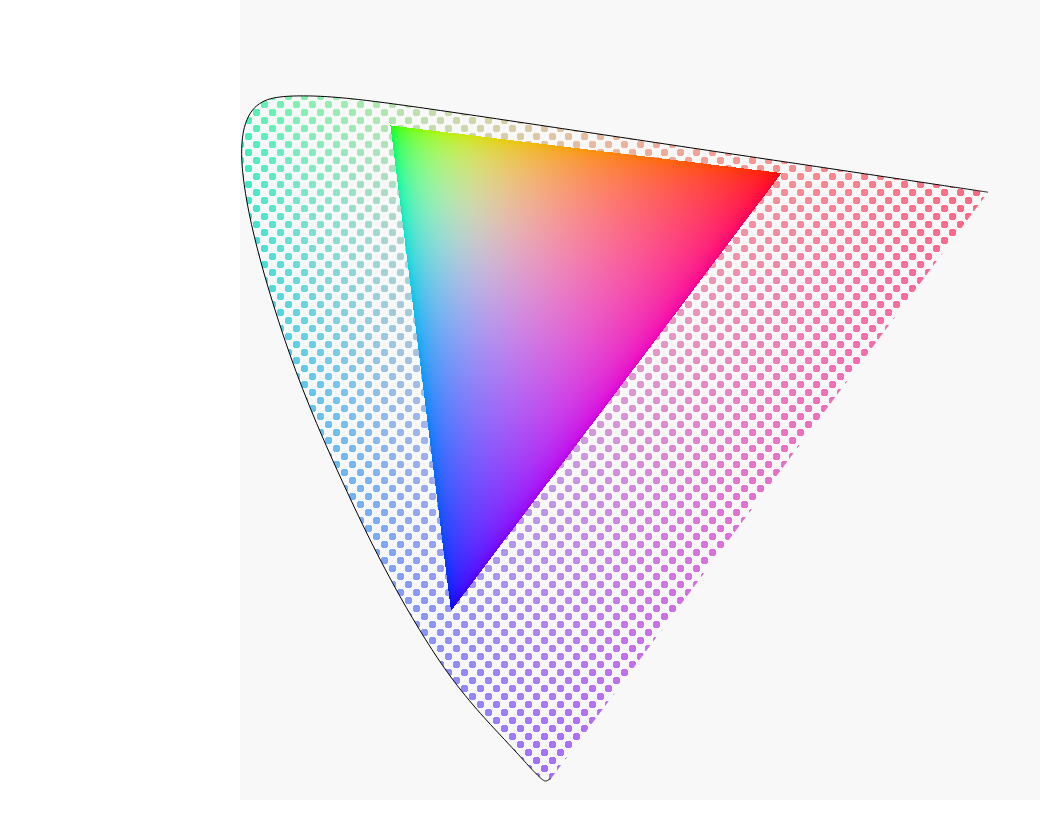
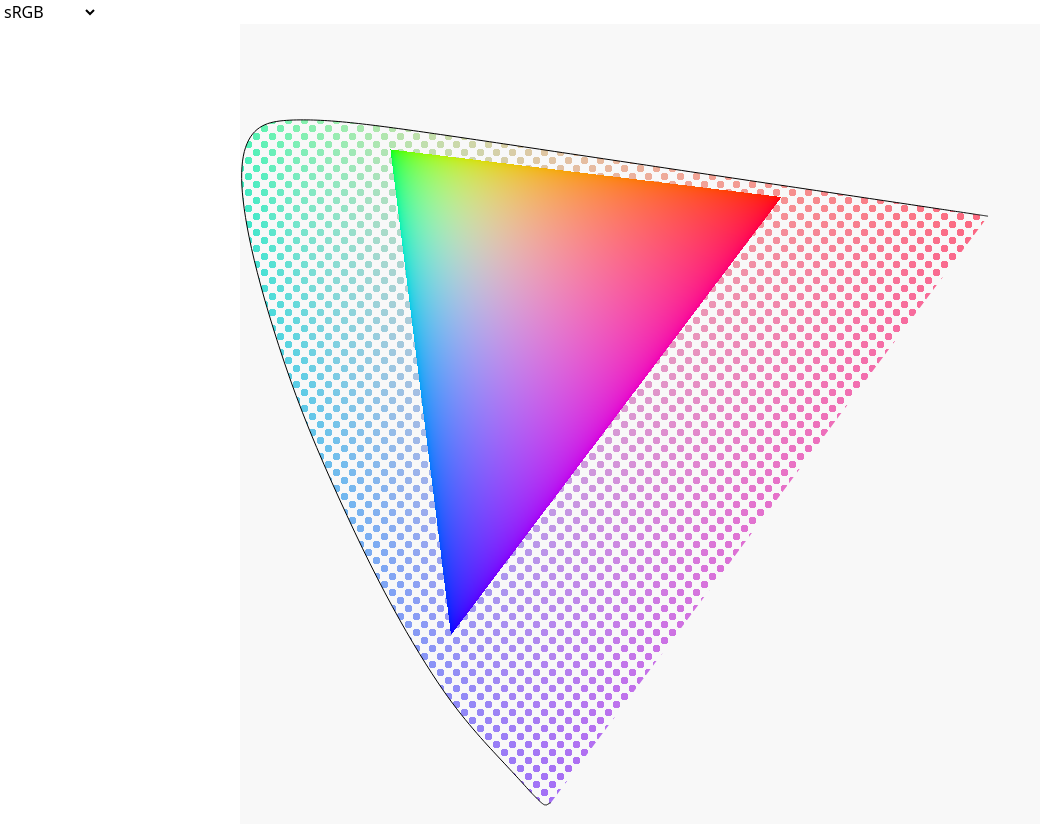
Before and after one commit to qnighy/color-experiment, a Next.js app: page / in a window 1280 px wide. Shown: the whole page, without its empty margins (0-1047 px from the left). Before the commit the page ends 800 px from the top, so only its background shows below. Built offline with nearby package versions, Linux system fonts and the light colour scheme.

Commit message:
Add display-p3 support

```diff
--- a/app/ChromatDiagram.tsx
+++ b/app/ChromatDiagram.tsx
@@ -1,12 +1,34 @@
 "use client";
 
-import { ReactElement, useEffect, useRef } from "react";
+import { ReactElement, useEffect, useRef, useState } from "react";
 import { cmf } from "./cmf";
 import { useElementSize } from "./useElementSize";
 import { usePixelDensity } from "./usePixelDensity";
-import { ChromatUV, ColorLSRGB, ColorXYZ, uvFromXYZ, xyzFromLsrgb, xyzFromUV } from "./color-transform";
+import { ChromatUV, ColorLinearRGB, ColorXYZ, lp3FromXyz, lsrgbFromXyz, srgbFromLsrgb, uvFromXYZ, xyzFromLsrgb, xyzFromUV } from "./color-transform";
 
 export function ChromatDiagram(): ReactElement | null {
+  const [renderColorSpace, setRenderColorSpace] = useState<RenderColorSpace>("srgb");
+  const handleColorSpaceChange = (event: React.ChangeEvent<HTMLSelectElement>) => {
+    const value = event.target.value as RenderColorSpace;
+    setRenderColorSpace(value);
+  };
+  return (
+    <>
+      <select value={renderColorSpace} onChange={handleColorSpaceChange}>
+        <option value="srgb">sRGB</option>
+        <option value="display-p3">Display P3</option>
+      </select>
+      <ChromatDiagramCanvas renderColorSpace={renderColorSpace} />
+    </>
+  );
+}
+type RenderColorSpace = "srgb" | "display-p3";
+
+type ChromatDiagramCanvasProps = {
+  renderColorSpace: RenderColorSpace;
+};
+function ChromatDiagramCanvas(props: ChromatDiagramCanvasProps): ReactElement | null {
+  const { renderColorSpace } = props;
   const ref = useRef<HTMLCanvasElement>(null);
   const elemSize = useElementSize({ ref });
   const { density } = usePixelDensity();
@@ -18,14 +40,16 @@ export function ChromatDiagram(): ReactElement | null {
     if (ref.current) {
       ref.current.width = width;
       ref.current.height = height;
-      const ctx = ref.current.getContext("2d");
+      const ctx = ref.current.getContext("2d", {
+        colorSpace: renderColorSpace,
+      });
       if (!ctx) {
         throw new TypeError("Failed: getContext(\"2d\")");
       }
       ctx.clearRect(0, 0, width, height);
-      doRender(width, height, density, ctx);
+      doRender(width, height, density, renderColorSpace, ctx);
     }
-  }, [elemSize.width, elemSize.height, density, doRender]);
+  }, [elemSize.width, elemSize.height, density, renderColorSpace, doRender]);
   return (
     <canvas ref={ref} className="w-screen h-screen object-contain object-center" />
   );
@@ -34,9 +58,9 @@ export function ChromatDiagram(): ReactElement | null {
 type Coord = (xyz: ColorXYZ) => [number, number];
 
 const uvMultiply = 1.5
-const whiteXyz = xyzFromLsrgb(ColorLSRGB(1, 1, 1));
+const whiteXyz = xyzFromLsrgb(ColorLinearRGB(1, 1, 1));
 const whiteUv = uvFromXYZ(whiteXyz);
-function render(width: number, height: number, density: number, ctx: CanvasRenderingContext2D) {
+function render(width: number, height: number, density: number, renderColorSpace: RenderColorSpace, ctx: CanvasRenderingContext2D) {
   ctx.fillStyle = "#f8f8f8";
   ctx.fillRect(0, 0, width, height);
   if (width > 0 && height > 0) {
@@ -45,14 +69,14 @@ function render(width: number, height: number, density: number, ctx: CanvasRende
     if (!offCtx) {
       throw new TypeError("Failed: getContext(\"2d\")");
     }
-    const img = offCtx.createImageData(width, height, { colorSpace: "srgb" });
+    const img = offCtx.createImageData(width, height, { colorSpace: renderColorSpace });
     for (let canvasY = 0; canvasY < height; canvasY += 1) {
       for (let canvasX = 0; canvasX < width; canvasX += 1) {
         const uv = uvFromCanvasCoord([canvasX, canvasY]);
-        const [lr, lg, lb] = lsrgbFromXyz(xyzFromUV(uv, 1));
+        const [lr, lg, lb] = (renderColorSpace === "display-p3" ? lp3FromXyz : lsrgbFromXyz)(xyzFromUV(uv, 1));
         if (lr >= 0 && lg >= 0 && lb >= 0) {
           const len = Math.hypot(lr, lg, lb);
-          const srgb = srgbFromLsrgb([lr / len, lg / len, lb / len]);
+          const srgb = srgbFromLsrgb(ColorLinearRGB(lr / len, lg / len, lb / len));
           const pos = (canvasX + width * canvasY) * 4;
           img.data[pos + 0] = srgb[0] * 255;
           img.data[pos + 1] = srgb[1] * 255;
@@ -66,14 +90,15 @@ function render(width: number, height: number, density: number, ctx: CanvasRende
           const r = Math.min(r0, r1);
 
           // Render color with reduced chroma for comparison
+          const adjustFactor = renderColorSpace === "display-p3" ? 0.4 : 0.3;
           const adjustedUv = ChromatUV(
-            whiteUv[0] + (uv[0] - whiteUv[0]) * 0.3,
-            whiteUv[1] + (uv[1] - whiteUv[1]) * 0.3
+            whiteUv[0] + (uv[0] - whiteUv[0]) * adjustFactor,
+            whiteUv[1] + (uv[1] - whiteUv[1]) * adjustFactor
           );
-          const [lr2, lg2, lb2] = lsrgbFromXyz(xyzFromUV(adjustedUv, 1));
+          const [lr2, lg2, lb2] = (renderColorSpace === "display-p3" ? lp3FromXyz : lsrgbFromXyz)(xyzFromUV(adjustedUv, 1));
           if (lr2 >= 0 && lg2 >= 0 && lb2 >= 0 && r < 0.25) {
             const len2 = Math.hypot(lr2, lg2, lb2);
-            const srgb2 = srgbFromLsrgb([lr2 / len2, lg2 / len2, lb2 / len2]);
+            const srgb2 = srgbFromLsrgb(ColorLinearRGB(lr2 / len2, lg2 / len2, lb2 / len2));
             const pos = (canvasX + width * canvasY) * 4;
             img.data[pos + 0] = srgb2[0] * 255;
             img.data[pos + 1] = srgb2[1] * 255;
@@ -112,28 +137,6 @@ function render(width: number, height: number, density: number, ctx: CanvasRende
   }
 }
 
-function lsrgbFromXyz([x, y, z]: [number, number, number]): [number, number, number] {
-  const lr = 3.2406 * x + -1.5372 * y + -0.4986 * z;
-  const lg = -0.9689 * x + 1.8758 * y + 0.0415 * z;
-  const lb = 0.0557 * x + -0.2040 * y + 1.0570 * z;
-  return [lr, lg, lb];
-}
-
-function srgbFromLsrgb([lr, lg, lb]: [number, number, number]): [number, number, number] {
-  const r = applySRGBGamma(lr);
-  const g = applySRGBGamma(lg);
-  const b = applySRGBGamma(lb);
-  return [r, g, b];
-}
-
-function applySRGBGamma(v: number): number {
-  if (v < 0.0031308) {
-    return 12.92 * v;
-  } else {
-    return 1.055 * v ** (1.0 / 2.4) - 0.055;
-  }
-}
-
 function monochromaticArc(coord: Coord): string {
   let path = "";
   let first = true;
--- a/app/color-transform.ts
+++ b/app/color-transform.ts
@@ -1,18 +1,11 @@
 /**
- * sRGB (IEC 61966-2-1:1999), where
- *
- * - each component has Gamma applied and in [0, 1]
- * - (1, 1, 1) is D65 white point
+ * A certain non-linear RGB color space, like sRGB
  */
-export type ColorSRGB = [number, number, number] & { __brand: "ColorSRGB" };
+export type ColorNonlinearRGB = [number, number, number] & { __brand: "ColorNonlinearRGB" };
 /**
- * like sRGB but linear, where
- *
- * - each component in [0, 1]
- * - the vector is linearly related to the XYZ color
- * - (1, 1, 1) is D65 white point
+ * A certain RGB color space linearly correlated to XYZ
  */
-export type ColorLSRGB = [number, number, number] & { __brand: "ColorLSRGB" };
+export type ColorLinearRGB = [number, number, number] & { __brand: "ColorLinearRGB" };
 /**
  * CIE1931 XYZ
  */
@@ -22,11 +15,11 @@ export type ColorXYZ = [number, number, number] & { __brand: "ColorXYZ" };
  */
 export type ChromatUV = [number, number] & { __brand: "ChromatUV" };
 
-export function ColorSRGB(r: number, g: number, b: number): ColorSRGB {
-  return [r, g, b] as ColorSRGB;
+export function ColorNonlinearRGB(r: number, g: number, b: number): ColorNonlinearRGB {
+  return [r, g, b] as ColorNonlinearRGB;
 }
-export function ColorLSRGB(r: number, g: number, b: number): ColorLSRGB {
-  return [r, g, b] as ColorLSRGB;
+export function ColorLinearRGB(r: number, g: number, b: number): ColorLinearRGB {
+  return [r, g, b] as ColorLinearRGB;
 }
 export function ColorXYZ(x: number, y: number, z: number): ColorXYZ {
   return [x, y, z] as ColorXYZ;
@@ -47,31 +40,45 @@ export function xyzFromUV([u, v]: ChromatUV, y: number): ColorXYZ {
   return ColorXYZ(x, y, z);
 }
 
-export function lsrgbFromXyz([x, y, z]: ColorXYZ): ColorLSRGB {
-  const lr = 3.2406 * x + -1.5372 * y + -0.4986 * z;
-  const lg = -0.9689 * x + 1.8758 * y + 0.0415 * z;
-  const lb = 0.0557 * x + -0.2040 * y + 1.0570 * z;
-  return ColorLSRGB(lr, lg, lb);
+export function lsrgbFromXyz([x, y, z]: ColorXYZ): ColorLinearRGB {
+  const lr =  3.2406 * x + -1.5372 * y + -0.4986 * z;
+  const lg = -0.9689 * x +  1.8758 * y +  0.0415 * z;
+  const lb =  0.0557 * x + -0.2040 * y +  1.0570 * z;
+  return ColorLinearRGB(lr, lg, lb);
 }
-export function xyzFromLsrgb([lr, lg, lb]: ColorLSRGB): ColorXYZ {
+export function xyzFromLsrgb([lr, lg, lb]: ColorLinearRGB): ColorXYZ {
   const x = 0.4124 * lr + 0.3576 * lg + 0.1805 * lb;
   const y = 0.2126 * lr + 0.7152 * lg + 0.0722 * lb;
   const z = 0.0193 * lr + 0.1192 * lg + 0.9505 * lb;
   return ColorXYZ(x, y, z);
 }
 
-export function srgbFromLsrgb([lr, lg, lb]: ColorLSRGB): ColorSRGB {
+export function srgbFromLsrgb([lr, lg, lb]: ColorLinearRGB): ColorNonlinearRGB {
   const r = applySRGBGamma(lr);
   const g = applySRGBGamma(lg);
   const b = applySRGBGamma(lb);
-  return ColorSRGB(r, g, b);
+  return ColorNonlinearRGB(r, g, b);
 }
-export function lsrgbFromSrgb([r, g, b]: ColorSRGB): ColorLSRGB {
+export function lsrgbFromSrgb([r, g, b]: ColorNonlinearRGB): ColorLinearRGB {
   const lr = removeSRGBGamma(r);
   const lg = removeSRGBGamma(g);
   const lb = removeSRGBGamma(b);
-  return ColorLSRGB(lr, lg, lb);
+  return ColorLinearRGB(lr, lg, lb);
 }
+
+export function lp3FromXyz([x, y, z]: ColorXYZ): ColorLinearRGB {
+  const lr =  2.4935 * x + -0.9314 * y + -0.4027 * z;
+  const lg = -0.8295 * x +  1.7627 * y +  0.0236 * z;
+  const lb =  0.0358 * x + -0.0762 * y +  0.9569 * z;
+  return ColorLinearRGB(lr, lg, lb);
+}
+export function xyzFromLp3([lr, lg, lb]: ColorLinearRGB): ColorXYZ {
+  const x = 0.4866 * lr + 0.2657 * lg + 0.1982 * lb;
+  const y = 0.2290 * lr + 0.6917 * lg + 0.0793 * lb;
+  const z = 0.0000 * lr + 0.0451 * lg + 1.0439 * lb;
+  return ColorXYZ(x, y, z);
+}
+export { srgbFromLsrgb as displayP3FromLp3, lsrgbFromSrgb as lp3FromDisplayP3 };
 
 function applySRGBGamma(v: number): number {
   if (v < 0.0031308) {
```
